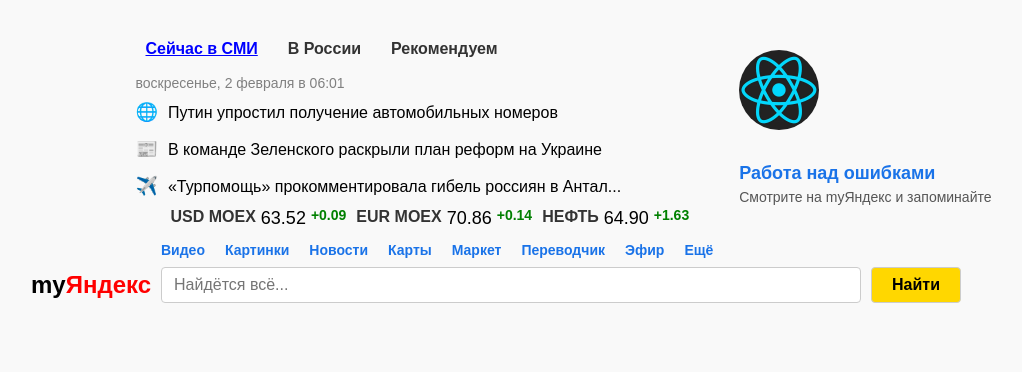
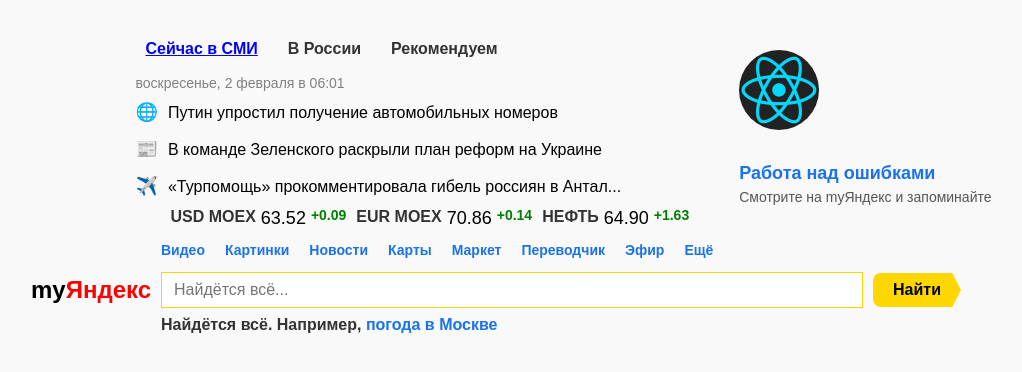
Before and after one commit to nikitaSB01/REACT_decomposition, a React (Vite) app: page / in a window 1280 px wide. Shown: the top 372 px of the page, without its empty margins (79-1101 px from the left). Built offline with nearby package versions, Linux system fonts and the light colour scheme.

Commit message:
add phrase

```diff
--- a/src/components/Header.tsx
+++ b/src/components/Header.tsx
@@ -1,8 +1,9 @@
+import { useState, useEffect } from "react";
 import "../styles/Header.css";
 
 /**
- * Header – отображает ссылки навигации и строку поиска с кнопкой,
- * при этом логотип выравнивается по горизонтали с поисковой строкой.
+ * Header – отображает ссылки навигации, строку поиска с кнопкой и
+ * пример фразы, который меняется каждые 5 секунд.
  */
 const Header = () => {
   // Данные для списка ссылок
@@ -16,6 +17,43 @@
     { text: "Эфир", link: "https://example.com/broadcast" },
     { text: "Ещё", link: "https://example.com/more" },
   ];
+
+  // Массив примеров фраз для поиска
+  const examplePhrases = [
+    "фаза луны сегодня",
+    "погода в Москве",
+    "новости спорта",
+    "курс доллара",
+    "программа телепередач",
+  ];
+
+  const [currentPhraseIndex, setCurrentPhraseIndex] = useState(0);
+  const [searchQuery, setSearchQuery] = useState("");
+
+  // Автоматическая смена примера фразы каждые 5 секунд
+  useEffect(() => {
+    const interval = setInterval(() => {
+      setCurrentPhraseIndex(
+        (prevIndex) => (prevIndex + 1) % examplePhrases.length
+      );
+    }, 5000);
+
+    return () => clearInterval(interval);
+  }, []);
+
+  // Функция для "поиска"
+  const handleSearch = (query?: string) => {
+    const finalQuery = query || searchQuery;
+    console.log("Ищем:", finalQuery);
+    // Здесь можно добавить функциональность реального поиска
+  };
+
+  // Функция для обработки нажатия на пример фразы
+  const handleExampleClick = () => {
+    const selectedPhrase = examplePhrases[currentPhraseIndex];
+    setSearchQuery(selectedPhrase);
+    handleSearch(selectedPhrase);
+  };
 
   return (
     <div className="header">
@@ -41,8 +79,20 @@
           type="text"
           className="search-input"
           placeholder="Найдётся всё..."
+          value={searchQuery}
+          onChange={(e) => setSearchQuery(e.target.value)}
         />
-        <button className="search-button">Найти</button>
+        <button className="search-button" onClick={() => handleSearch()}>
+          Найти
+        </button>
+      </div>
+
+      {/* Пример фразы под строкой поиска */}
+      <div className="example-phrase">
+        Найдётся всё. Например,{" "}
+        <span className="example-link" onClick={handleExampleClick}>
+          {examplePhrases[currentPhraseIndex]}
+        </span>
       </div>
     </div>
   );
--- a/src/styles/Header.css
+++ b/src/styles/Header.css
@@ -1,20 +1,20 @@
 .header {
     display: flex;
-    flex-direction: column; /* Размещаем ссылки сверху, поиск снизу */
+    flex-direction: column;
     width: 100%;
     max-width: 800px;
-    margin: 0 auto; /* Центрируем весь блок по горизонтали */
+    margin: 0 auto;
 }
 
 /* Стили для списка ссылок */
 .header__links {
     width: 100%;
-    margin-bottom: 5px;
+    margin-bottom: 10px;
 }
 
 .links-list {
     display: flex;
-    justify-content: flex-start; /* Выравнивание ссылок по левому краю */
+    justify-content: flex-start;
     gap: 20px;
     list-style: none;
     padding: 0;
@@ -23,7 +23,7 @@
 
 .links-list a {
     text-decoration: none;
-    color: #1a73e8; /* Синий цвет для ссылок */
+    color: #1a73e8;
     font-weight: bold;
     font-size: 14px;
 }
@@ -35,8 +35,10 @@
 /* Контейнер для логотипа и поисковой строки */
 .search-container {
     display: flex;
-    align-items: center; /* Выравниваем логотип и строку поиска по вертикали */
+    align-items: center;
     width: 100%;
+    margin-bottom: 5px;
+
 }
 
 /* Логотип */
@@ -45,34 +47,52 @@
     font-weight: bold;
     color: #000;
     margin-right: 15px;
-    white-space: nowrap; /* Предотвращает перенос логотипа на новую строку */
+    white-space: nowrap;
 }
 
 .logo .highlight {
-    color: #ff0000; /* Красный цвет для слова "Яндекс" */
+    color: #ff0000;
 }
 
 /* Поисковая строка */
 .search-input {
-    flex: 1; /* Растягиваем поле ввода на всю доступную ширину */
+    flex: 1;
     padding: 8px 12px;
     margin-right: 10px;
-    border: 1px solid #ccc;
-    border-radius: 4px;
+    border: 1px solid #ffd700;
+    border-radius: 0;
     font-size: 16px;
+    outline: none;
 }
 
 /* Кнопка "Найти" */
 .search-button {
     padding: 8px 20px;
-    border: 1px solid #ccc;
+    border: none;
     background-color: #ffd700;
-    border-radius: 4px;
-    cursor: pointer;
+    color: #000;
     font-size: 16px;
     font-weight: bold;
+    cursor: pointer;
+    clip-path: polygon(0 0, 90% 0, 100% 50%, 90% 100%, 0 100%);
 }
 
 .search-button:hover {
     background-color: #ffc107;
 }
+
+/* Пример фразы */
+.example-phrase {
+    font-size: 16px;
+    font-weight: 600;
+    color: #333;
+}
+
+.example-link {
+    color: #1a73e8;
+    cursor: pointer;
+}
+
+.example-link:hover {
+    text-decoration: underline;
+}
```
